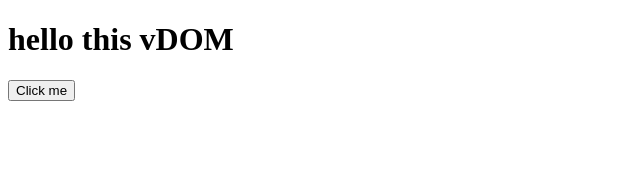
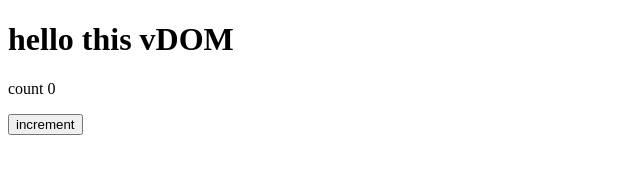
Before and after one commit to raja-dettex/react-decrust, a website built with webpack: page index.html in a window 1280 px wide. Shown: the whole page, without its empty margins (0-640 px from the left). Built offline with nearby package versions, Linux system fonts and the light colour scheme.

Commit message:
use state hook

```diff
--- a/index.html
+++ b/index.html
@@ -6,7 +6,7 @@
     <title>Document</title>
 </head>
 <body>
-
+    <div id="app"></div>
 </body>
 <script src="./dist/bundle.js"></script>
 </html>
--- a/src/index.ts
+++ b/src/index.ts
@@ -3,6 +3,7 @@ interface VNode {
     props?: {[key: string] : any},
     children : (VNode | string)[]
 }
+
 
 // create the vnode
 function createElement(type: string, props: any, ...children: (VNode | string) []) : VNode {
@@ -116,15 +117,52 @@ function updateAttributes(element: HTMLElement, oldProps: any, newProps: any) {
     });
 }
 
+// reactive dom , react to state changes
+
+const stateStore: { [key: string]: any } = {};
+let stateIndex = 0;
+
+function useState<T>(initialValue: T): [() => T, (newValue: T) => void] {
+    const key = stateIndex;
+    if (!(key in stateStore)) {
+        stateStore[key] = initialValue;
+    }
+
+    const getState = () => stateStore[key];
+    const setState = (newValue: T) => {
+        stateStore[key] = newValue;
+        reRender(); // Re-render UI
+    };
+
+
+    return [getState, setState];
+}
 
 
 
 // next create vNOde and render it
-const node = createElement("div", {"id" : "header"},
-    createElement("h1", {}, "hello this vDOM"),
-    createElement("button", {"onClick" : () => {alert("here");}}, "Click me")
-)
 
-document.body.appendChild(render(node))
+function App(): VNode {
+    let [getCount, setCount] = useState(0);
+    console.log(getCount())
+    const node = createElement("div", {"id" : "header"},
+        createElement("h1", {}, "hello this vDOM"),
+        createElement("p", {}, "count " + getCount()),
+        createElement("button", {"onClick" : () => {setCount(getCount() + 1)}}, "increment")
+    )
+    return node;
+}
 
-patch(render(node), "hello", "hello", 0)
+const root: HTMLElement | null = document.getElementById('app');
+let vTree: VNode = App();
+
+function reRender() {
+    const newVNode = App();
+    let rootVNode = vTree;
+    console.log(document.body)
+    patch(document.body, rootVNode, newVNode);
+    rootVNode = newVNode;
+}
+
+console.log("hello");
+if(root) root.appendChild(render(vTree));
```
Also changed, not shown: dist/bundle.js.
